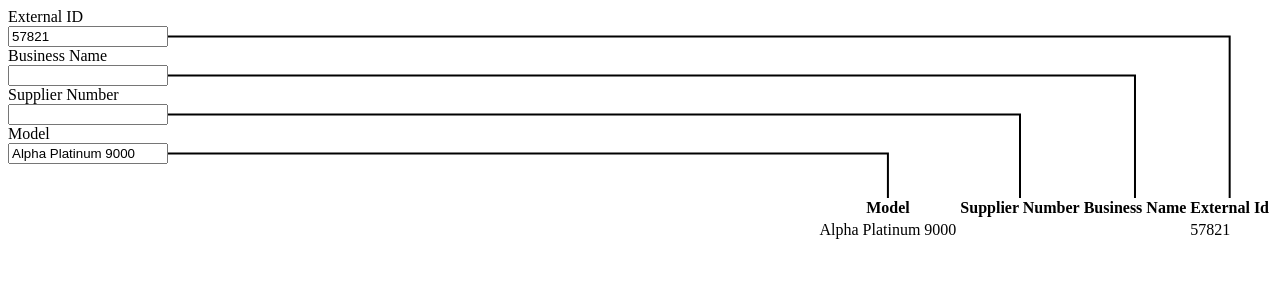
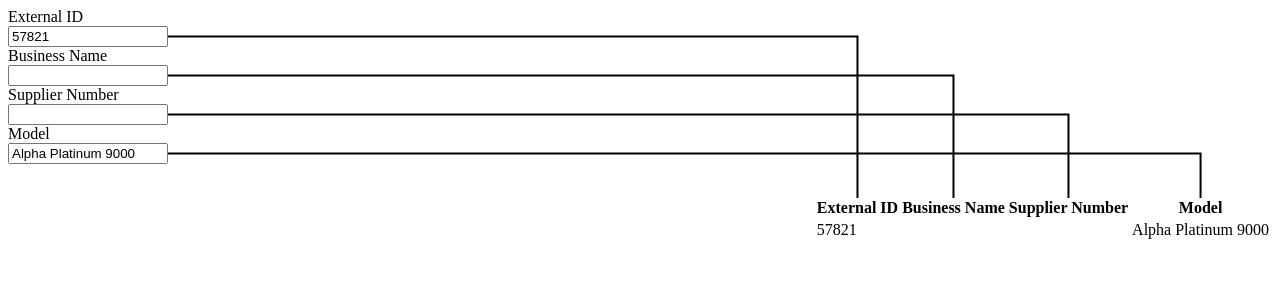
Before and after one commit to datacrush/data-path, a React (Vite) app: page / in a window 1280 px wide. Shown: the top 300 px of the page. Built offline with nearby package versions, Linux system fonts and the light colour scheme.

Commit message:
table component

```diff
--- a/src/App.tsx
+++ b/src/App.tsx
@@ -4,7 +4,7 @@ import { Provider } from "react-redux";
 import "./App.css";
 import Edge from "./components/Edge";
 import Form, { Action, FormSchema, FormState } from "./components/Form";
-import HeaderCell from "./components/HeaderCell";
+import Table from "./components/Table";
 import { store } from "./state/store";
 
 interface AccountForm {
@@ -75,26 +75,7 @@ function App() {
       <div className="content">
         <Form schema={schema} state={state} updateField={updateField} />
 
-        <div className="table">
-          <table>
-            <thead>
-              <tr>
-                <HeaderCell name="model">Model</HeaderCell>
-                <HeaderCell name="supplierNumber">Supplier Number</HeaderCell>
-                <HeaderCell name="businessName">Business Name</HeaderCell>
-                <HeaderCell name="externalId">External Id</HeaderCell>
-              </tr>
-            </thead>
-            <tbody>
-              <tr>
-                <td>{state.model}</td>
-                <td>{state.supplierNumber}</td>
-                <td>{state.businessName}</td>
-                <td>{state.externalId}</td>
-              </tr>
-            </tbody>
-          </table>
-        </div>
+        <Table name="Account" schema={schema} state={state} />
       </div>
     </Provider>
   );
--- /dev/null
+++ b/src/components/Table.tsx
@@ -0,0 +1,42 @@
+import HeaderCell from "./HeaderCell";
+
+export interface ColumnSchema {
+  label: string;
+}
+
+export type TableSchema = Record<string, ColumnSchema>;
+
+export type TableState<T> = {
+  [K in keyof T]: number | string;
+};
+
+interface Props<T> {
+  name?: string;
+  schema: TableSchema;
+  state: TableState<T>;
+}
+
+export default function Table<T>({ schema, state }: Props<T>) {
+  return (
+    <div className="table">
+      <table>
+        <thead>
+          <tr>
+            {Object.keys(schema).map((key) => (
+              <HeaderCell key={key} name={key}>
+                {schema[key].label}
+              </HeaderCell>
+            ))}
+          </tr>
+        </thead>
+        <tbody>
+          <tr>
+            {Object.entries(state).map(([field, value]) => (
+              <td key={field}>{String(value)}</td>
+            ))}
+          </tr>
+        </tbody>
+      </table>
+    </div>
+  );
+}
```
